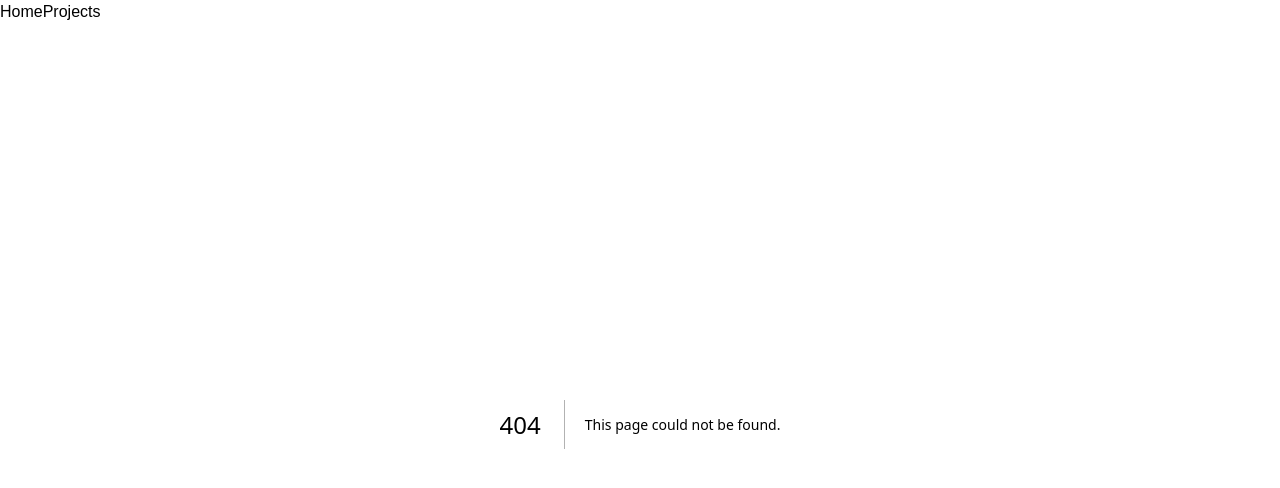
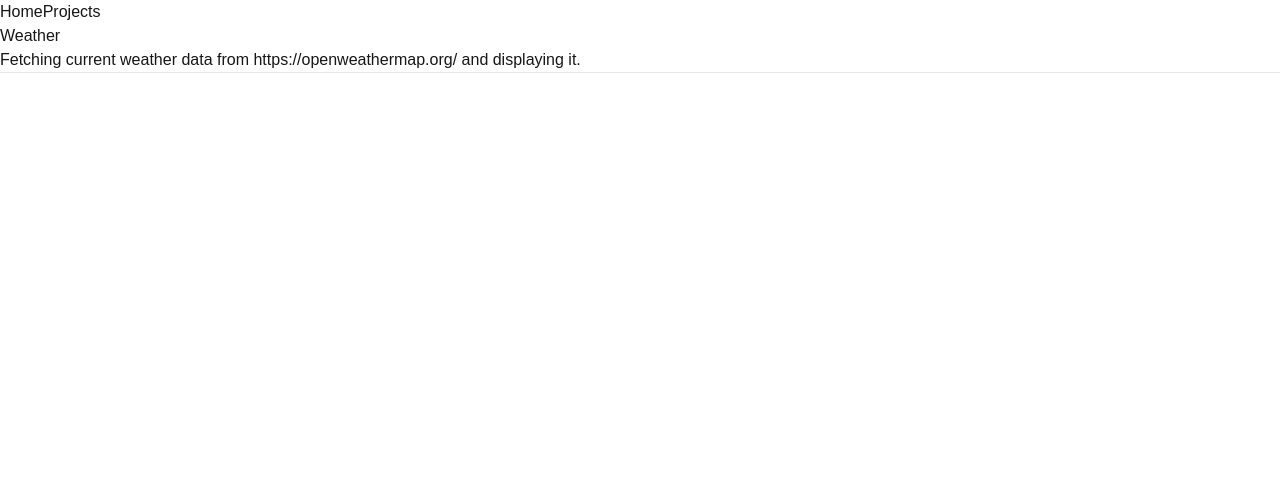
Before and after one commit to ymumberson/Tailwind-Portfolio, a Next.js app: page /projects/weather in a window 1280 px wide. Before the commit this address had no page. Shown: the top 488 px of the page. Built offline with nearby package versions, Linux system fonts and the light colour scheme; no server answers.

Commit message:
Changed project from api-fetching to weather, as the scope of this entire project will be weather API related.

```diff
--- a/src/app/projects/page.tsx
+++ b/src/app/projects/page.tsx
@@ -8,7 +8,7 @@ export default function Projects() {
         <div className="flex flex-col items-center gap-2">
             <Card title="Tic-Tac-Toe" href="/projects/tic-tac-toe" hrefText="See project" description="Following the Tic-Tac-Toe tutorial from https://react.dev/learn/tutorial-tic-tac-toe" />
             <Card title="Digit Classification" href="/projects/digit-classification" hrefText="See project" description="Attempting to classify hand-drawn digits by using a Neural Network trained on the MNIST hand-drawn digits dataset. Digits can be from 0 to 9, however, the model will always predict one of these values. This is the reason that even the empty canvas predicts to a digit." />
-            <Card title="API Fetching" href="/projects/api-fetching" hrefText="See project" description="Fetching various bits of data from different APIs." />
+            <Card title="Weather" href="/projects/weather" hrefText="See project" description="Fetching current weather data from https://openweathermap.org/ and displaying it." />
         </div>
       </div>
     );
--- a/src/app/projects/api-fetching/page.tsx
+++ b/src/app/projects/weather/page.tsx
@@ -80,7 +80,7 @@ const ApiFetching = () => {
     const { data, error } = useSWR('dataKey', fetchData);
 
     return (
-        <Project name="API Fetching" description="Fetching various bits of data from different APIs.">
+        <Project name="Weather" description="Fetching current weather data from https://openweathermap.org/ and displaying it.">
             {error && <ErrorMsg error={error} />}
             {!error && !data && <Loading />}
             {!error && data && <Weather data={data} />}
```
